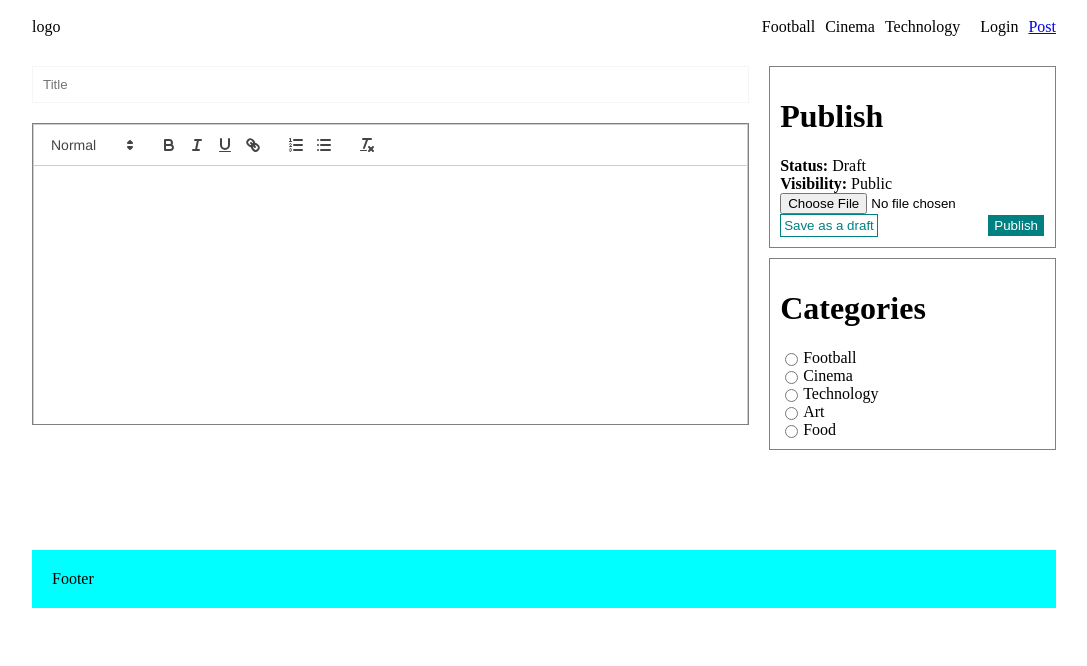
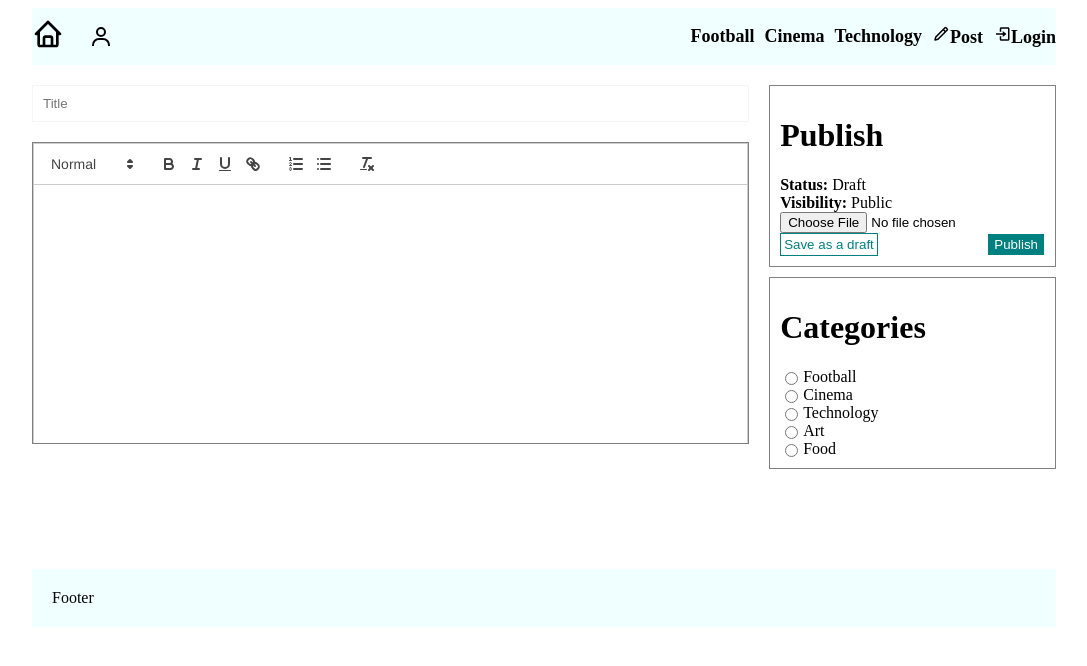
Before and after one commit to UtkuMert/my-blog-app, a React (Create React App) app in the folder client/: page /post in a window 1280 px wide. Shown: the top 666 px of the page, without its empty margins (96-1183 px from the left). Built offline with nearby package versions, Linux system fonts and the light colour scheme.

Commit message:
added some styles

```diff
--- a/client/src/components/Navbar.jsx
+++ b/client/src/components/Navbar.jsx
@@ -2,13 +2,21 @@ import React from "react";
 import { useContext } from "react";
 import { Link } from "react-router-dom";
 import { AuthContext } from "../context/authContext";
+import { BiUser, BiPencil, BiHome, BiLogIn } from "react-icons/bi";
+import { FiLogOut } from "react-icons/fi";
+
 
 const Navbar = () => {
   const { currentUser, logout } = useContext(AuthContext);
   return (
     <div className="navbar">
       <div className="container">
-        <div className="logo">logo</div>
+        <div className="logo">
+          <Link className="link" to="/">
+            <BiHome size={32} />
+          </Link>
+          <BiUser size={24} /> <span>{currentUser?.userName}</span>
+        </div>
         <div className="categories">
           <Link className="link" to="/?cat=football">
             Football
@@ -19,17 +27,24 @@ const Navbar = () => {
           <Link className="link" to="/?cat=Technology">
             Technology
           </Link>
-          <span>{currentUser?.userName}</span>
+
+          <span>
+            <Link className="link" to="/post">
+              <BiPencil />
+              Post
+            </Link>
+          </span>
+
           {currentUser ? (
-            <span onClick={logout}>Logout</span>
+            <span onClick={logout}>
+              <FiLogOut /> Logout
+            </span>
           ) : (
             <Link className="link" to="login">
-              Login
+              <BiLogIn />Login
             </Link>
           )}
-          <span>
-            <Link to="/post">Post</Link>
-          </span>
+
         </div>
       </div>
     </div>
--- a/client/src/pages/Home.jsx
+++ b/client/src/pages/Home.jsx
@@ -1,13 +1,13 @@
 import axios from "axios";
 import React, { useState } from "react";
 import { useEffect } from "react";
-import { Link, useLocation } from "react-router-dom";
+import { Link, useLocation, useNavigate } from "react-router-dom";
 
 const Home = () => {
 
   const [posts,setPosts] = useState([]);
   const cat = useLocation().search;
-
+  const navigate = useNavigate();
   useEffect(()=>{
    const fetchData = async () => {
     try {
@@ -52,17 +52,17 @@ const Home = () => {
   return (
     <div className="home">
       <div className="posts">
-        {posts.map((post) => (
-          <div className="post" key={post.id}>
+        {posts?.map((post) => (
+          <div className="post" key={post?.id}>
             <div className="img">
-              <img src={post.imgUrl} alt="" />
+              <img src="https://picsum.photos/200" alt="" />
             </div>
             <div className="content">
               <Link className="link" to={`/post/${post.id}`}>
                 <h1>{post.title}</h1>
               </Link>
               <p>{getText(post.description)}</p>
-              <button>Read more...</button>
+              <button onClick={()=>navigate(`/post/${post.id}`)}>Read more...</button>
             </div>
           </div>
         ))}
--- a/client/src/pages/Post.jsx
+++ b/client/src/pages/Post.jsx
@@ -8,15 +8,9 @@ import { AuthContext } from "../context/authContext";
 
 import Snackbar from "@mui/material/Snackbar";
 import MuiAlert from "@mui/material/Alert";
-// axios.interceptors.request.use(
-//   config => {
-//     config.headers.authorization = `Bearer ${token}`;
-//     return config;
-//   },
-//   error => {
-//     return Promise.reject(error)
-//   }
-// )
+
+
+
 const Alert = React.forwardRef(function Alert(props, ref) {
   return <MuiAlert elevation={6} ref={ref} variant="filled" {...props} />;
 });
@@ -34,6 +28,7 @@ const Post = () => {
     e.preventDefault();
     //console.log(file.name);
     //console.log(description);
+    console.log(category);
     const imgUrl = file?.name;
     try {
       state
@@ -61,7 +56,7 @@ const Post = () => {
           setOpen(true);
 
 
-      navigate("/");
+      //navigate("/");
     } catch (error) {
       console.log(error);
     }
@@ -80,10 +75,9 @@ const Post = () => {
         <Alert onClose={handleClose} severity="success" sx={{ width: "100%" }}>
           Your post uploaded.
         </Alert>
-        <Alert onClose={handleClose} severity="error" sx={{ width: "100%" }}>
-          Something went wrong!
-        </Alert>
       </Snackbar>
+
+
       <div className="addPost">
         <div className="content">
           <input
--- a/client/src/pages/SinglePost.jsx
+++ b/client/src/pages/SinglePost.jsx
@@ -53,9 +53,9 @@ const SinglePost = () => {
           />
           <div className="info">
             <span>{post?.user?.userName}</span>
-            <p>Posted {moment(post.createdDate).fromNow}</p>
+            <p>Posted {post.createdDate}</p>
           </div>
-          {currentUser.userName === post?.user?.userName && (
+          {currentUser?.userName === post?.user?.userName && (
             <div className="edit">
               <Link to={`/post?edit=1`} state={post}>
                 <AiFillEdit className="editButton" />
--- a/client/src/styles.scss
+++ b/client/src/styles.scss
@@ -53,11 +53,22 @@
         //Navbar
 
         .navbar{
+            background-color: azure;
+            font-size: 18px;
+            font-weight: bold;
             .container{
                 padding: 10px 0px;
                 display: flex;
                 align-items: center;
                 justify-content: space-between;
+
+            }
+
+            .logo{
+                display: flex;
+                align-items: center;
+                cursor: pointer;
+                gap: 25px;
             }
 
             .categories{
@@ -65,13 +76,16 @@
                 align-items: center;
                 gap: 10px;
             }
+            span{
+                cursor: pointer;
+            }
         }
 
         //Footer
         footer{
             margin-top: 100px;
             padding: 20px;
-            background-color: aqua;
+            background-color:azure;
         }
 
         // Home
@@ -86,7 +100,8 @@
                 .post{
                     display: flex;
                     gap: 100px;
-
+                    border-bottom: 2px solid black;
+                    padding-bottom: 50px;
 
 
                     &:nth-child(2n+1){ //it means odd number
@@ -101,7 +116,7 @@
                          content: "";
                          width: 100%;
                          height: 100%;
-                         background-color: aqua;
+                         background-color:#1E90FF;
                          position: absolute;
                          top: 20px;
                          left: -20px;
@@ -132,11 +147,11 @@
                             padding: 10px 20px;
                             border: none;
                             background-color: white;
-                            border: 1px solid aqua;
+                            border: 1px solid #1E90FF;
 
                             &:hover{
                                 border: 1px solid white;
-                                background-color: aqua;
+                                background-color: #1E90FF;
                             }
                         }
 
@@ -150,7 +165,7 @@
         .single{
             display: flex;
             gap: 50px;
-
+            padding-top: 10px;
             .content{
                 flex: 5;
                 display: flex;
```
